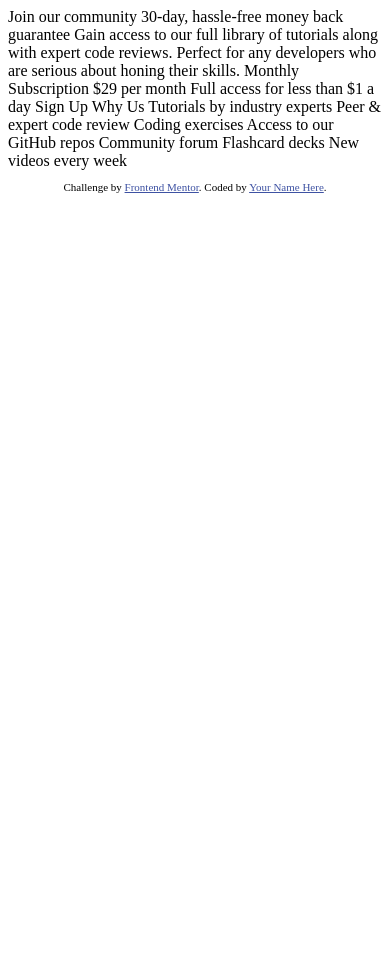
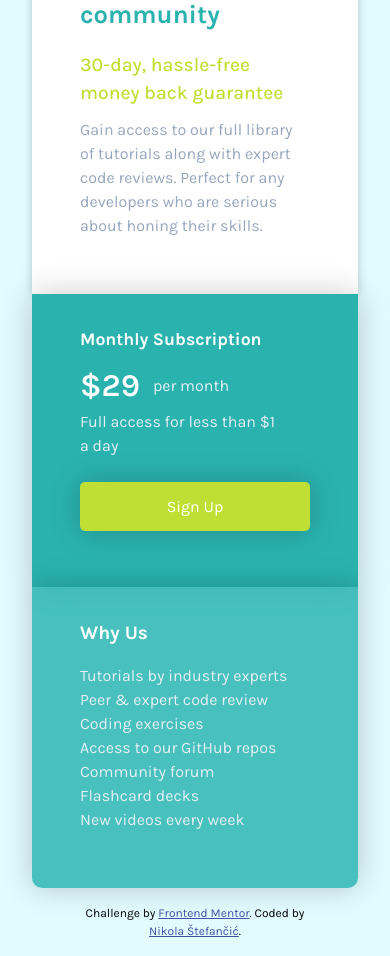
Before and after one commit to nstefan55/Single-Price-Grid-Component, a plain HTML site: page index.html in a window 390 px wide. Before the commit the page ends 844 px from the top, so only its background shows below. Drawn offline with Linux system fonts and the light colour scheme.

Commit message:
Add Styling and Responsiveness

```diff
--- a/index.html
+++ b/index.html
@@ -1,49 +1,62 @@
 <!DOCTYPE html>
 <html lang="en">
   <head>
-  <meta charset="UTF-8">
-  <meta name="viewport" content="width=device-width, initial-scale=1.0"> <!-- displays site properly based on user's device -->
+    <meta charset="UTF-8" />
+    <meta name="viewport" content="width=device-width, initial-scale=1.0" />
+    <title>Frontend Mentor Challenge | Single Price Grid Component</title>
+    <link rel="stylesheet" href="styles/general.css" />
+    <link rel="stylesheet" href="styles/styles.css" />
 
-  <link rel="icon" type="image/png" sizes="32x32" href="./images/favicon-32x32.png">
-
-  <title>Frontend Mentor | Single Price Grid Component</title>
-
-  <!-- Feel free to remove these styles or customise in your own stylesheet 👍 -->
-  <style>
-    .attribution { font-size: 11px; text-align: center; }
-    .attribution a { color: hsl(228, 45%, 44%); }
-  </style>
+    <link
+      rel="icon"
+      type="image/png"
+      sizes="32x32"
+      href="./images/favicon-32x32.png"
+    />
   </head>
   <body>
-  Join our community
+    <div class="component--container grid">
+      <div class="card-container">
+        <h1 class="heading">Join our community</h1>
+        <h3 class="subheading">30-day, hassle-free money back guarantee</h3>
+        <p class="desc">
+          Gain access to our full library of tutorials along with expert code
+          reviews. Perfect for any developers who are serious about honing their
+          skills.
+        </p>
+      </div>
 
-  30-day, hassle-free money back guarantee
+      <div class="card-container">
+        <h1 class="heading">Monthly Subscription</h1>
+        <h3 class="subheading">
+          <span class="subheading-fs-2x">&dollar;29</span> per month
+        </h3>
+        <p class="desc">Full access for less than &dollar;1 a day</p>
+        <button class="btn">Sign Up</button>
+      </div>
 
-  Gain access to our full library of tutorials along with expert code reviews.
-  Perfect for any developers who are serious about honing their skills.
-
-  Monthly Subscription
-
-  &dollar;29 per month
-
-  Full access for less than &dollar;1 a day
-
-  Sign Up
-
-  Why Us
-
-  Tutorials by industry experts
-  Peer &amp; expert code review
-  Coding exercises
-  Access to our GitHub repos
-  Community forum
-  Flashcard decks
-  New videos every week
+      <div class="card-container">
+        <h1 class="heading">Why Us</h1>
+        <ul role="list">
+          <li>Tutorials by industry experts</li>
+          <li>Peer &amp; expert code review</li>
+          <li>Coding exercises</li>
+          <li>Access to our GitHub repos</li>
+          <li>Community forum</li>
+          <li>Flashcard decks</li>
+          <li>New videos every week</li>
+        </ul>
+      </div>
+    </div>
 
     <footer>
       <p class="attribution">
-      Challenge by <a href="https://www.frontendmentor.io?ref=challenge" target="_blank">Frontend Mentor</a>.
-      Coded by <a href="#">Your Name Here</a>.
+        Challenge by
+        <a
+          href="https://www.frontendmentor.io/challenges/single-price-grid-component-5ce41129d0ff452fec5abbbc/hub"
+          target="_blank"
+          >Frontend Mentor</a
+        >. Coded by <a href="https://github.com/nstefan55">Nikola Štefančić</a>.
       </p>
     </footer>
   </body>
--- /dev/null
+++ b/styles/general.css
@@ -0,0 +1,88 @@
+/* --- CSS Reset --- */
+
+*,
+*::before,
+*::after {
+  box-sizing: border-box;
+}
+
+* {
+  margin: 0;
+  padding: 0;
+  font: inherit;
+}
+
+ul[role="list"],
+ol[role="list"] {
+  list-style: none;
+}
+
+html {
+  hanging-punctuation: first last; /* Not supported in chrome */
+}
+
+html:focus-within {
+  scroll-behavior: smooth;
+}
+
+html,
+body {
+  height: 100%;
+  position: relative;
+}
+
+body {
+  text-rendering: optimizeSpeed;
+  line-height: 1.5;
+}
+
+a:not([class]) {
+  text-decoration-skip-ink: auto;
+}
+
+picture,
+svg,
+video {
+  display: block;
+  max-width: 100%;
+}
+
+img {
+  max-width: 100%;
+  height: auto;
+  vertical-align: middle;
+  font-style: italic;
+  background-repeat: no-repeat;
+  background-size: cover;
+  shape-margin: 1rem;
+}
+
+h1,
+h2,
+h3,
+h4,
+h5,
+h6 {
+  text-wrap: balance;
+}
+
+p {
+  max-width: 75ch;
+  text-wrap: pretty;
+}
+
+@media (prefers-reduced-motion: no-preference) {
+  :has(:target) or html {
+    scroll-behavior: smooth;
+    scroll-padding-top: 2rem;
+  }
+
+  *,
+  *::before,
+  *::after {
+    animation-duration: 0.01ms !important;
+    animation-iteration-count: 1 !important;
+    transition-duration: 0.01ms !important;
+    scroll-behavior: auto !important;
+  }
+}
--- /dev/null
+++ b/styles/styles.css
@@ -0,0 +1,211 @@
+@import url("https://fonts.googleapis.com/css2?family=Karla:ital,wght@0,200..800;1,200..800&display=swap");
+
+:root {
+  --ff-primary: "Karla", system-ui, Arial, Helvetica, sans-serif;
+
+  --fw-300: 300;
+  --fw-400: 400;
+  --fw-500: 500;
+  --fw-600: 600;
+  --fw-700: 700;
+  --fw-800: 800;
+  --fw-900: 900;
+
+  --bg-color: rgba(190, 248, 255, 0.453);
+
+  --cyan-primary: hsl(179, 62%, 43%);
+
+  --cyan-secondary: hsla(179, 64%, 43%, 0.826);
+
+  --br-yellow-primary: hsl(71, 73%, 54%);
+
+  --light-gray-neutral: hsl(204, 43%, 93%);
+
+  --grayish-blue-neutral: hsl(218, 22%, 67%);
+
+  --fs-body: 1rem;
+}
+
+body {
+  font-family: var(--ff-primary);
+  font-size: var(--fs-body);
+  background-color: var(--bg-color);
+
+  display: flex;
+  justify-content: center;
+  align-items: center;
+  flex-direction: column;
+
+  padding: 2rem 2rem 10px 2rem;
+  margin-bottom: 2rem;
+}
+
+/* --- Card Component Grid --- */
+
+.component--container.grid {
+  display: grid;
+  grid-template-columns: repeat(2, 1fr);
+}
+
+.card-container:nth-of-type(1) {
+  grid-column: 1 / 3;
+}
+
+/* --- Card Styles --- */
+
+.card-container:nth-of-type(1) {
+  padding: 3rem 3rem 3.5rem;
+
+  background-color: #ffffff;
+
+  border-top-left-radius: 10px;
+  border-top-right-radius: 10px;
+
+  box-shadow: 0 0 10px #00000035;
+  -webkit-box-shadow: 0 0 10px #00000035;
+}
+
+.card-container:nth-of-type(1) .heading {
+  font-size: 1.6rem;
+  font-weight: var(--fw-700);
+
+  color: var(--cyan-primary);
+}
+
+.card-container:nth-of-type(1) .subheading {
+  font-size: 1.2rem;
+
+  color: var(--br-yellow-primary);
+
+  font-weight: var(--fw-500);
+
+  margin-top: 1rem;
+}
+
+.card-container:nth-of-type(1) .desc {
+  margin-top: 0.6rem;
+
+  color: var(--grayish-blue-neutral);
+}
+
+/* --- Second Card --- */
+
+.card-container:nth-of-type(2) {
+  padding: 2rem 3rem 3.5rem;
+
+  background-color: var(--cyan-primary);
+
+  -webkit-box-shadow: 0 0 30px #00000035;
+  box-shadow: 0 0 30px #00000035;
+
+  display: flex;
+  flex-direction: column;
+  justify-content: center;
+
+  border-bottom-left-radius: 10px;
+}
+
+.card-container:nth-of-type(2) .heading {
+  font-size: 1.1rem;
+  font-weight: var(--fw-700);
+
+  color: #fff;
+}
+
+.card-container:nth-of-type(2) .subheading .subheading-fs-2x {
+  font-size: 2rem;
+  color: #fff;
+  font-weight: var(--fw-600);
+  margin-right: 13px;
+}
+
+.card-container:nth-of-type(2) .subheading {
+  display: flex;
+  align-items: center;
+
+  color: var(--light-gray-neutral);
+
+  margin-top: 0.6rem;
+}
+
+.card-container:nth-of-type(2) .desc {
+  color: var(--light-gray-neutral);
+}
+
+.card-container:nth-of-type(2) .btn {
+  margin-top: 1.5rem;
+  padding: 0.8rem;
+  border-radius: 5px;
+  border: none;
+  color: #fff;
+  background-color: var(--br-yellow-primary);
+  box-shadow: inherit;
+}
+
+/* --- Third Card --- */
+
+.card-container:nth-of-type(3) {
+  padding: 2rem 3rem 3.5rem;
+
+  background-color: var(--cyan-secondary);
+
+  -webkit-box-shadow: 0 0 30px #00000035;
+  box-shadow: 0 0 30px #00000035;
+
+  border-bottom-right-radius: 10px;
+}
+
+.card-container:nth-of-type(3) .heading {
+  font-size: 1.2rem;
+  font-weight: var(--fw-700);
+
+  color: #fff;
+}
+
+.card-container:nth-of-type(3) ul[role="list"] {
+  margin-top: 1rem;
+}
+
+.card-container:nth-of-type(3) ul li {
+  color: var(--light-gray-neutral);
+}
+
+/* --- Footer --- */
+
+footer {
+  display: flex;
+  justify-content: center;
+  position: fixed;
+  bottom: 0;
+  left: 0;
+  right: 0;
+  padding: 1rem;
+}
+
+.attribution {
+  font-size: 12px;
+  text-align: center;
+}
+.attribution a {
+  color: hsl(228, 45%, 44%);
+}
+
+@media (max-width: 600px) {
+  .component--container.grid {
+    grid-template-columns: 1fr;
+  }
+
+  .card-container:nth-of-type(1) {
+    grid-column: 1 / 2;
+  }
+  .card-container:nth-of-type(2) {
+    border-bottom-left-radius: 0;
+  }
+  .card-container:nth-of-type(3) {
+    border-bottom-left-radius: 10px;
+  }
+
+  footer {
+    position: initial;
+  }
+}
```
Also changed, not shown: start.html (added, +50 -0 lines). Lines whose indentation alone changed are shown as unchanged.
